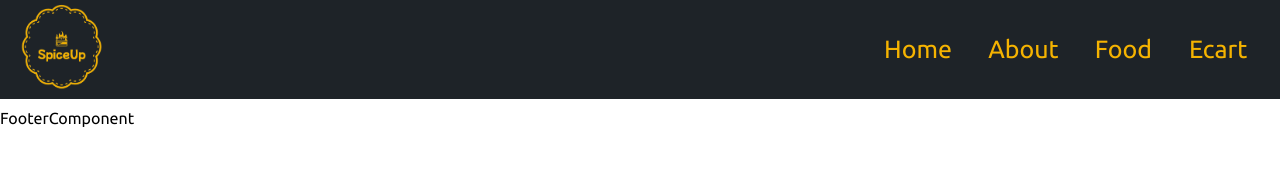
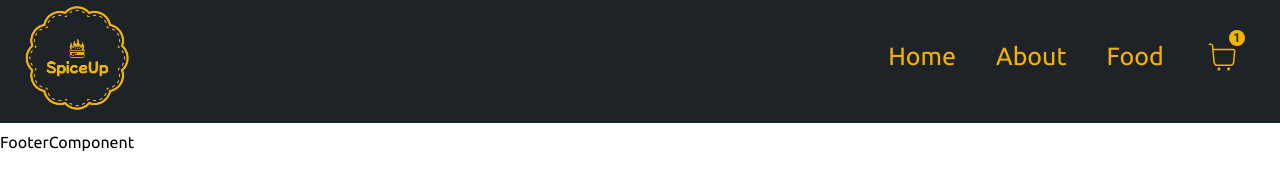
Before and after one commit to singh-anant/SpiceUp, a React app: page / in a window 1280 px wide. Built offline with nearby package versions, Linux system fonts and the light colour scheme.

Commit message:
add react-icons library for cart icon

```diff
--- a/package.json
+++ b/package.json
@@ -17,6 +17,7 @@
   "dependencies": {
     "react": "^18.2.0",
     "react-dom": "^18.2.0",
+    "react-icons": "^4.9.0",
     "react-router-dom": "^6.11.2"
   }
 }
--- a/src/components/HeaderComponent.js
+++ b/src/components/HeaderComponent.js
@@ -1,4 +1,6 @@
 import logo from "../../assets/logo.png";
+import { CiShoppingCart } from "react-icons/ci";
+// import cart from "../../assets/cart.png";
 const HeaderComponent = () => {
   return (
     <div className="header">
@@ -8,7 +10,10 @@ const HeaderComponent = () => {
           <li>Home</li>
           <li>About</li>
           <li>Food</li>
-          <li>Ecart</li>
+          <li className="h-cart">
+            <span className="h-count">1</span>
+            <CiShoppingCart className="h-carticon" />
+          </li>
         </ul>
       </div>
     </div>
--- a/style.css
+++ b/style.css
@@ -23,7 +23,7 @@
 }
 .logo {
   padding-left: 10px;
-  width: 100px;
+  width: 130px;
 }
 .nav-items {
   padding: 0 1em 0;
@@ -43,8 +43,36 @@
   cursor: pointer;
   /* background-color: #fff; */
 }
-.nav-items ul li:hover {
+
+.h-carticon {
+  position: relative;
+  top: 4px;
+  z-index: 1;
+  font-size: 36px;
+  color: #f5b301;
+
+  /* background-color: #d60b28; */
+}
+
+.h-count {
+  position: absolute;
+  top: 30px;
+  right: 35px;
+  z-index: 2;
+  font-size: 12px;
+  border-radius: 50%;
+  background-color: #f5b301;
+  width: 16px;
+  height: 16px;
+  line-height: 16px;
+  display: block;
+  text-align: center;
+  color: #1e2328;
+  font-family: "Roboto", sans-serif;
+  font-weight: bold;
+}
+/* .nav-items ul li:hover {
   background-color: #f5b301;
   color: #1e2328;
-}
+} */
 /* CSS for HeaderComponent -->End*/
```
Also changed, not shown: index.html (+1 -0 lines), 1 other file.
